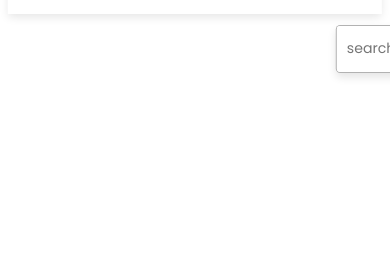
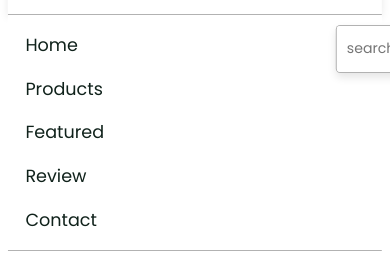
Before and after one commit to FRwebdesigner/My-Shoes, a plain HTML site: page index.html in a window 390 px wide. Both pictures are taken after a click on the element 226 px from the left and 46 px from the top of the page. Shown: the part 67-332 px from the top of the page. Drawn offline with Linux system fonts and the light colour scheme.

Commit message:
navbar codification with html css js finished

```diff
--- a/file.js
+++ b/file.js
@@ -2,10 +2,19 @@ let searchform = document.querySelector('.search-form');
 
 document.querySelector('#search-btn').onclick = () =>{
     searchform.classList.toggle('active');
+    navbar.classList.remove('active');
+}
+
+let navbar = document.querySelector('.navbar');
+
+document.querySelector('#menu-btn').onclick = () =>{
+    navbar.classList.toggle('active');
+    searchform.classList.remove('active');
 }
 
 window.onscroll = () =>{
     searchform.classList.remove('active');
+    navbar.classList.remove('active');
 
     if(window.scrollY > 30){
         document.querySelector('header').classList.add('header-active');
--- a/style.css
+++ b/style.css
@@ -138,7 +138,6 @@ body{
 }
 
 
-
 @media (max-width: 768px){
     #menu-btn{
         display: inline-block;
@@ -147,7 +146,9 @@ body{
     .header .navbar{
         position: absolute;
         top: 99%; left: 0; right: 0;
+        background: #fff;
         border-top: .1rem solid rgba(0,0,0,0.3);
+        border-bottom: .1rem solid rgba(0,0,0,0.3);
         clip-path: polygon(0 0, 100% 0, 100% 0, 0 0);
     }
 
@@ -155,4 +156,9 @@ body{
         clip-path: polygon(0 0, 100% 0, 100% 100%, 0 100%);
     }
 
+    .header .navbar a{
+        font-size: 2rem;
+        margin: 2rem;
+        display: block;
+    }
 }
```
